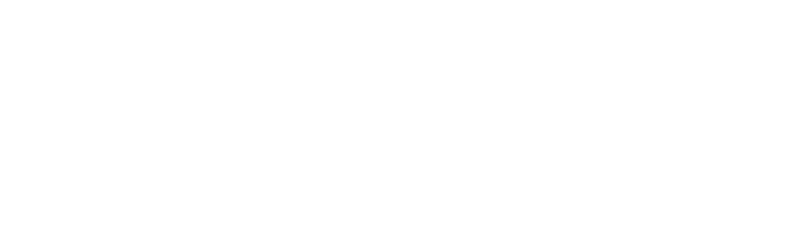
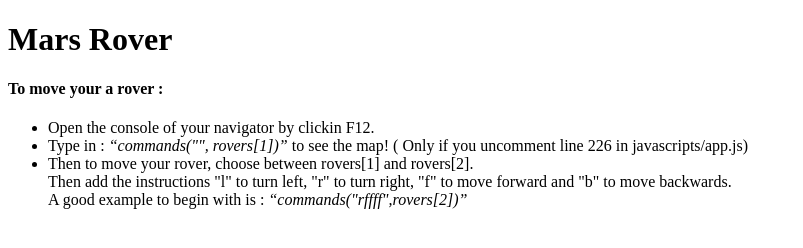
Before and after one commit to Nourcs/Mars-Rover, a plain HTML site: page index.html in a window 1280 px wide. Shown: the whole page, without its empty margins (0-803 px from the left). Drawn offline with Linux system fonts and the light colour scheme.

Commit message:
Add files via upload

```diff
--- a/index.html
+++ b/index.html
@@ -5,5 +5,22 @@
     <title>Mars Rover</title>
     <script src="javascripts/app.js"></script>
   </head>
-  <body></body>
+  <body>
+    <h1>Mars Rover</h1>
+    <h4>To move your a rover :</h4>
+    <ul>
+      <li>Open the console of your navigator by clickin F12.</li>
+      <li>
+        Type in : <i><q>commands("", rovers[1])</q></i> to see the map! ( Only
+        if you uncomment line 226 in javascripts/app.js)
+      </li>
+      <li>
+        Then to move your rover, choose between rovers[1] and rovers[2]. <br />
+        Then add the instructions "l" to turn left, "r" to turn right, "f" to
+        move forward and "b" to move backwards.<br />
+        A good example to begin with is :
+        <i><q>commands("rffff",rovers[2])</q></i>
+      </li>
+    </ul>
+  </body>
 </html>
```
